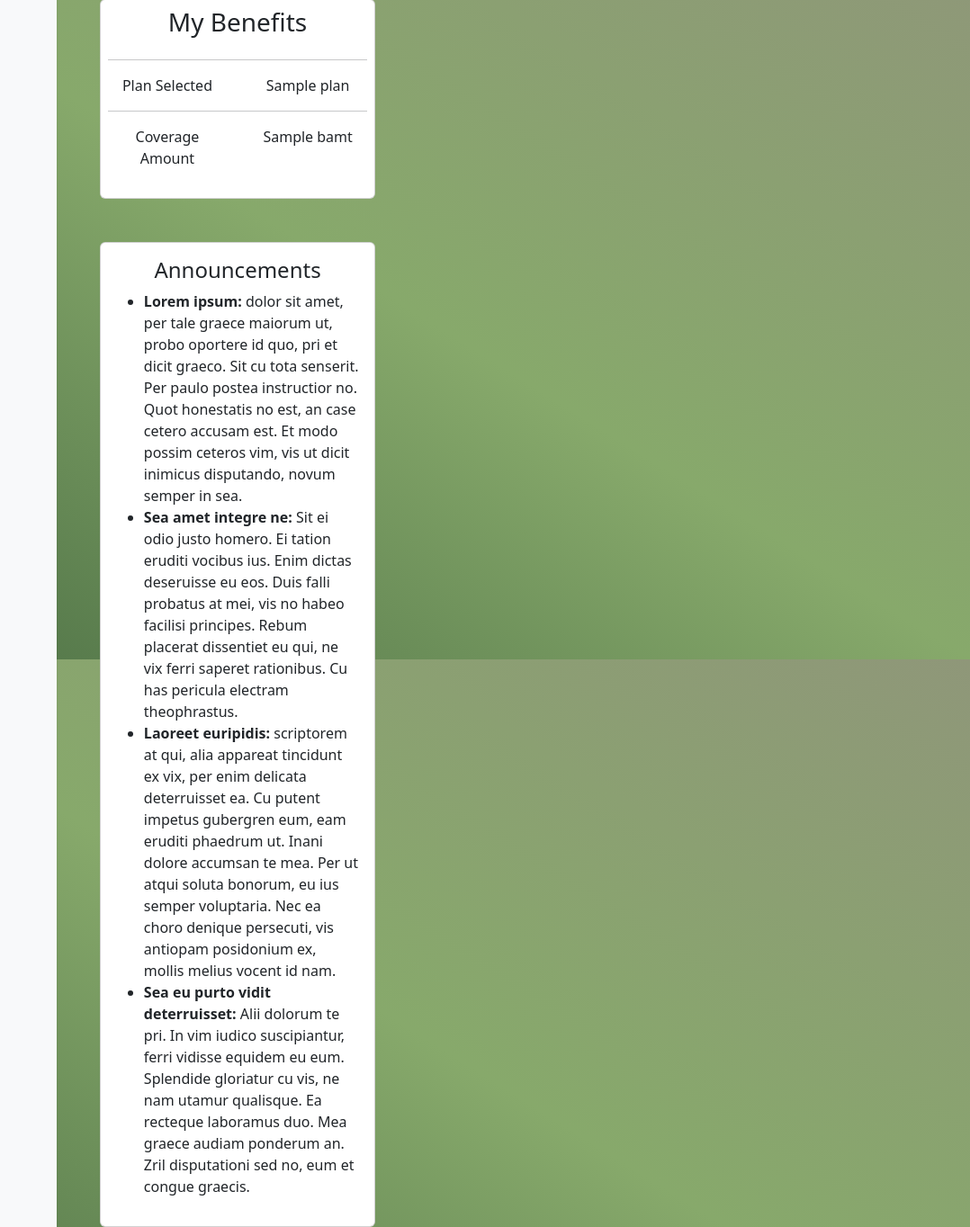
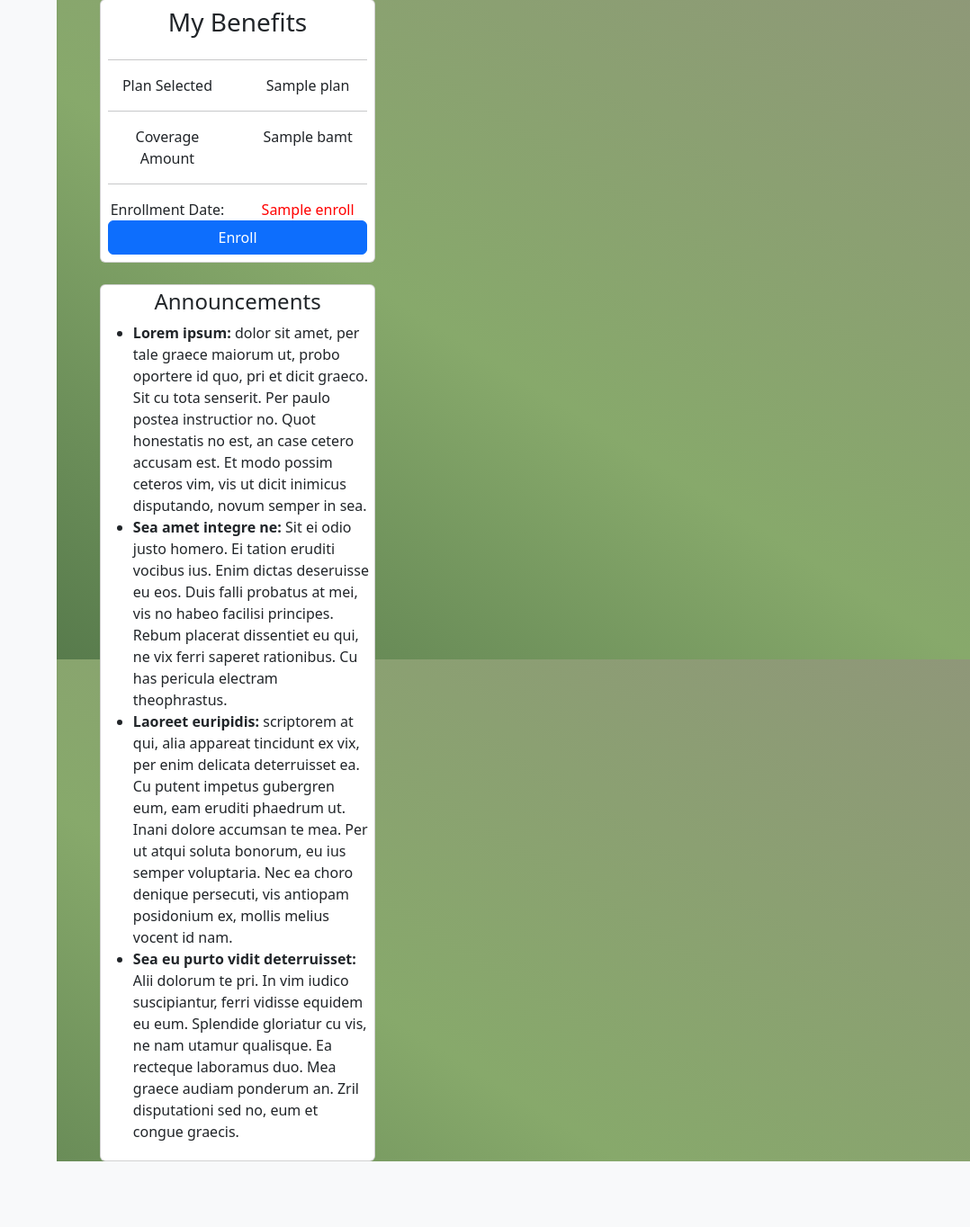
Before and after one commit to inkosi-codes/WWC, a Flask app: template templates/index.html in a window 1280 px wide. Shown: the part 1667-3031 px from the top of the page at 90% size, without its empty margins (202-1280 px from the left). After the commit the page ends 2958 px from the top, so only its background shows below. Run offline with Flask 2, Linux system fonts and the light colour scheme; the template is opened without the code that fills it: most values are stand-ins (such as "Sample title", 1, 10 or a date in 2020).

Commit message:
javascript updates for enrollment

```diff
--- a/app.py
+++ b/app.py
@@ -30,13 +30,14 @@ def homepage():
     benefits = getdata.getBenefitsData(session['username'])
     plan = benefits[0]
     plan_amt = benefits[1]
+    enroll = benefits[2]
 
     pay = getdata.getPayData(session['username'])
 
     index_to_remove = 0
     pay = pay[:index_to_remove] + pay[index_to_remove+1:]
 
-    return render_template("index.html", data = session['username'],pdata=pay,plan=plan,bamt=plan_amt)
+    return render_template("index.html", data = session['username'],pdata=pay,plan=plan,bamt=plan_amt,enroll=enroll)
 
 @app.route("/EmployeeProfile")
 def profile():
--- a/templates/index.html
+++ b/templates/index.html
@@ -249,11 +249,15 @@
                                 <div class="col"> Coverage Amount</div>
                                 <div class="col">{{bamt}}</div>
                             </div>
-                            <br>
+                            <hr>
+                            <div class="row text-center">
+                                <div class="col"> Enrollment Date:</div>
+                                <div class="col" id="enrolldate">{{enroll}}</div>
+                            </div>
+                            <button id="enroll-button" class="btn btn-primary">Enroll</button>
                         </div>
                         <br>
-                        <br>
-                        <div class="card p-3">
+                        <div class="card p-1">
                             <h4 class="text-center">Announcements</h4>
                             <ul>
                                 <li>
@@ -292,6 +296,7 @@
             </div>
         </div>
     </div>
+
+    <script src="./static/js/Mainsite.js"></script>
 </body>
-
 </html>
--- a/templates/static/js/Mainsite.js
+++ b/templates/static/js/Mainsite.js
@@ -0,0 +1,23 @@
+var dt = document.getElementById("enrolldate"); //get your date
+var today = new Date(); //get date today
+
+today = today.setFullYear(today.getFullYear() - 1)
+
+enrolldate = new Date(dt.innerText);
+enrolldate = enrolldate.getTime();
+
+if (enrolldate < today) {
+  dt.style.color = "red";
+}
+
+function benefitsalert(){
+if (dt.style.color = "red"){
+    onload=alert("Your benefits enrollment has expired. Please use the enrollment button to apply for benefits")
+}
+}
+// console.log(enrolldate)
+
+window.onload = function () {
+    benefitsalert();
+    getCoords();
+  };
--- a/templates/static/js/Weatherapi.js
+++ b/templates/static/js/Weatherapi.js
@@ -9,7 +9,7 @@ function getDateInfo() {
 }
 
 function displayWeather(current) {
-  console.log(current);
+  // console.log(current);
   var weatherdesc = current.weather[0].description;
   var weatherIcon = current.weather[0].icon;
   var weatherTemp = Math.round(current.temp);
@@ -70,7 +70,3 @@ function getCoords() {
     window.navigator.geolocation.getCurrentPosition(setVariables);
   }
 }
-
-window.onload = function () {
-  getCoords();
-};
```
